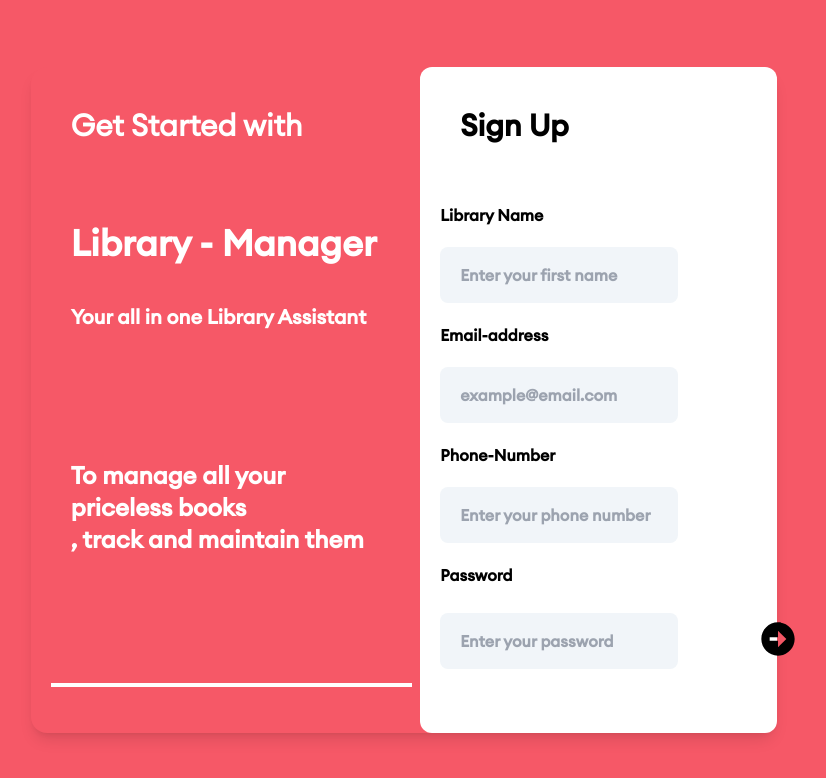
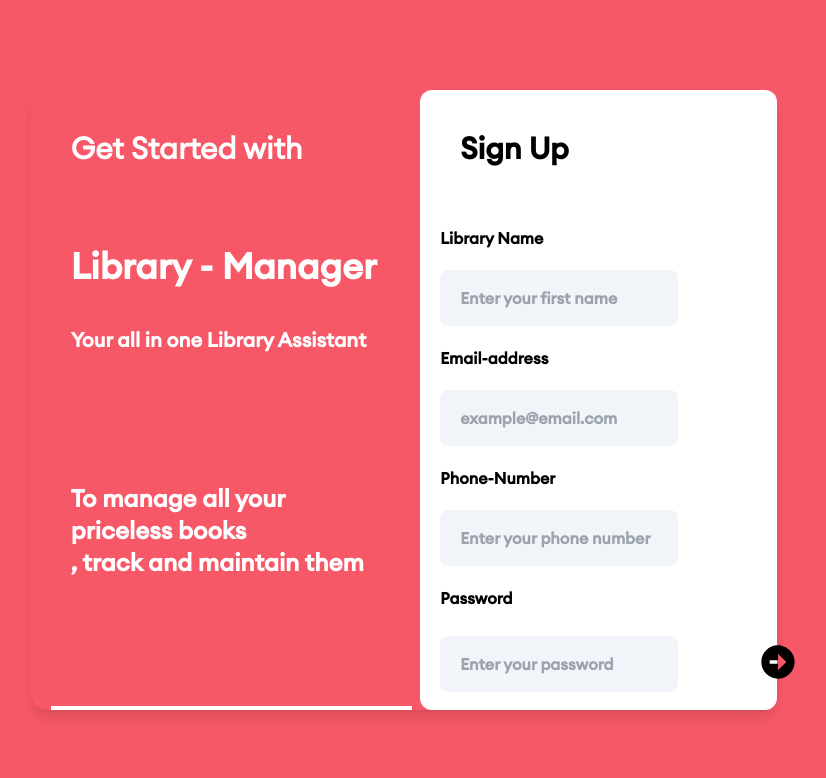
Before and after one commit to skkyfallen/library-app, a React (Create React App) app: page / in a window 1280 px wide. Shown: the top 778 px of the page, without its empty margins (236-1062 px from the left). Built offline with nearby package versions, Linux system fonts and the light colour scheme.

Commit message:
Fix:Signup ui

```diff
--- a/package.json
+++ b/package.json
@@ -16,6 +16,7 @@
     "react-router-dom": "^6.15.0",
     "react-scripts": "5.0.1",
     "react-spinners": "^0.13.8",
+    "react-toastify": "^9.1.3",
     "web-vitals": "^2.1.4"
   },
   "scripts": {
--- a/src/Views/Auth/SignUp.js
+++ b/src/Views/Auth/SignUp.js
@@ -33,7 +33,7 @@ const SignUp = () => {
   };
   return (
     <div className="h-screen bg-libraryOrange flex items-center justify-center font-bold ">
-      <form className="bg-libraryOrange shadow-lg rounded-2xl h-5/6 w-7/12  flex flex-row justify-between">
+      <form className="bg-libraryOrange shadow-lg rounded-2xl   w-7/12  flex flex-row justify-between">
         <div>
           <h1 className="text-white font-regular text-3xl flex p-10">
             Get Started with
--- a/tailwind.config.js
+++ b/tailwind.config.js
@@ -18,10 +18,10 @@ module.exports = {
         gray: "#f9f9f9",
       },
       screens: {
-        'sm': "640px",
-        'md': "768px",
-        'lg': "1024px",
-        'xl': "1280px",
+        sm: "640px",
+        md: "768px",
+        lg: "1024px",
+        xl: "1280px",
         "2xl": "1660px",
       },
     },
```
Also changed, not shown: 1 other file (tests, documents, lock files or other folders).
